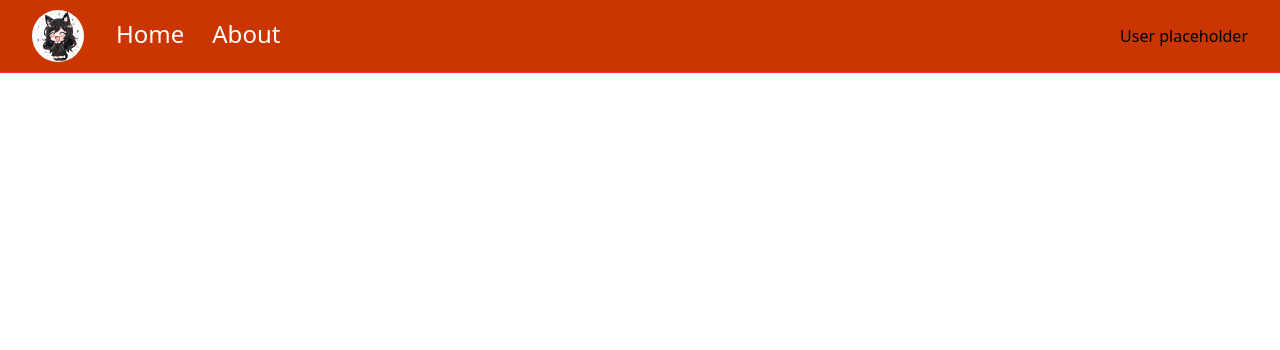
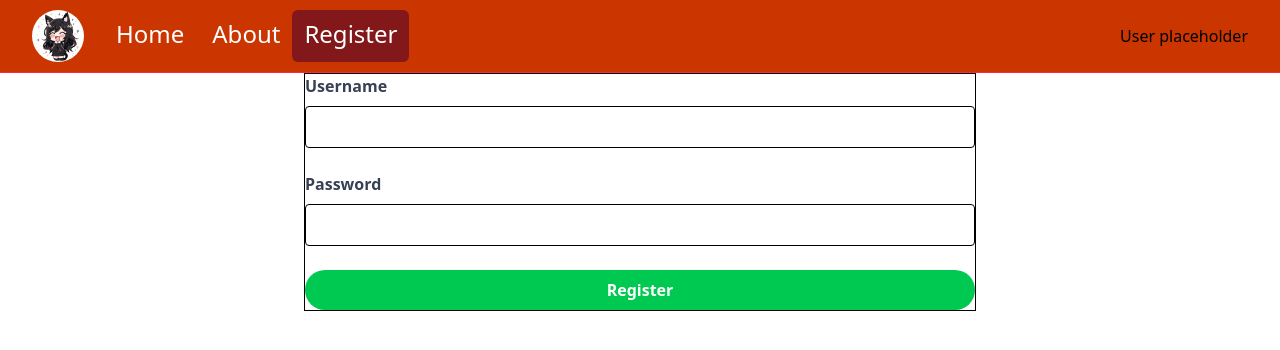
Before and after one commit to Archbaer/totos-frontend, a Vue app: page /register in a window 1280 px wide. Shown: the top 350 px of the page. Built offline with nearby package versions, Linux system fonts and the light colour scheme.

Commit message:
register functions working

```diff
--- a/package.json
+++ b/package.json
@@ -11,6 +11,7 @@
   },
   "dependencies": {
     "@tailwindcss/vite": "^4.0.14",
+    "axios": "^1.8.4",
     "pinia": "^3.0.1",
     "tailwindcss": "^4.0.14",
     "vue": "^3.5.13",
--- a/src/components/Navbar.vue
+++ b/src/components/Navbar.vue
@@ -43,6 +43,19 @@ const isActiveLink = (routePath) => {
           >
             About
           </RouterLink>
+          <RouterLink
+            :class="[
+              isActiveLink('/register') ? 'bg-red-900' : 'hover:bg-amber-800 hover:text-white',
+              'text-white',
+              'px-3',
+              'text-2xl',
+              'py-2',
+              'rounded-md',
+            ]"
+            to="/register"
+          >
+            Register
+          </RouterLink>
         </div>
         <a href="http://google.com">User placeholder</a>
       </div>
--- /dev/null
+++ b/src/components/RegisterForm.vue
@@ -0,0 +1,59 @@
+<script setup>
+import { ref } from 'vue'
+import axios from 'axios'
+import router from '@/router'
+
+const form = ref({
+  username: '',
+  password: '',
+})
+
+const handleSubmit = async () => {
+  const newUser = {
+    username: form.value.username,
+    password: form.value.password,
+  }
+
+  try {
+    const response = await axios.post('/api/auth/register', newUser)
+    router.push('/login')
+  } catch (error) {
+    console.log('Error registering user', error)
+  }
+}
+</script>
+
+<template>
+  <div class="container m-auto max-w-2xl py- 24 border">
+    <form @submit.prevent="handleSubmit">
+      <div class="mb-4">
+        <label class="block text-gray-700 font-bold mb-2" for="username">Username </label>
+        <input
+          type="text"
+          v-model="form.username"
+          id="username"
+          name="username"
+          class="border rounded w-full py-2 px-3 mb-2"
+          required
+        />
+      </div>
+      <div class="mb-4">
+        <label class="block text-gray-700 font-bold mb-2" for="password">Password </label>
+        <input
+          type="password"
+          v-model="form.password"
+          id="password"
+          name="password"
+          class="border rounded w-full py-2 px-3 mb-2"
+          required
+        />
+      </div>
+      <button
+        class="bg-green-500 hover:bg-green-600 text-white font-bold py-2 px-4 rounded-full w-full focus:outline-none focus:shadow-outline"
+        type="submit"
+      >
+        Register
+      </button>
+    </form>
+  </div>
+</template>
--- a/src/components/Welcome.vue
+++ b/src/components/Welcome.vue
@@ -42,7 +42,6 @@ async function fetchingProduct() {
 
     const response = await fetch('http://localhost:8080/products', {
       method: 'GET',
-      mode: 'cors',
       headers: {
         Authorization: `${token}`,
         'Content-Type': 'application/json',
--- a/src/router/index.js
+++ b/src/router/index.js
@@ -1,6 +1,7 @@
 import { createRouter, createWebHistory } from 'vue-router'
 import HomeView from '@/views/HomeView.vue'
 import AboutView from '../views/AboutView.vue'
+import RegisterView from '@/views/RegisterView.vue'
 
 const router = createRouter({
   history: createWebHistory(import.meta.env.BASE_URL),
@@ -15,6 +16,11 @@ const router = createRouter({
       name: 'about',
       component: AboutView,
     },
+    {
+      path: '/register',
+      name: 'register',
+      component: RegisterView,
+    },
   ],
 })
 
--- /dev/null
+++ b/src/views/RegisterView.vue
@@ -0,0 +1,7 @@
+<script setup>
+import RegisterForm from '@/components/RegisterForm.vue'
+</script>
+
+<template>
+  <RegisterForm />
+</template>
```
Also changed, not shown: 1 other file (tests, documents, lock files or other folders).
